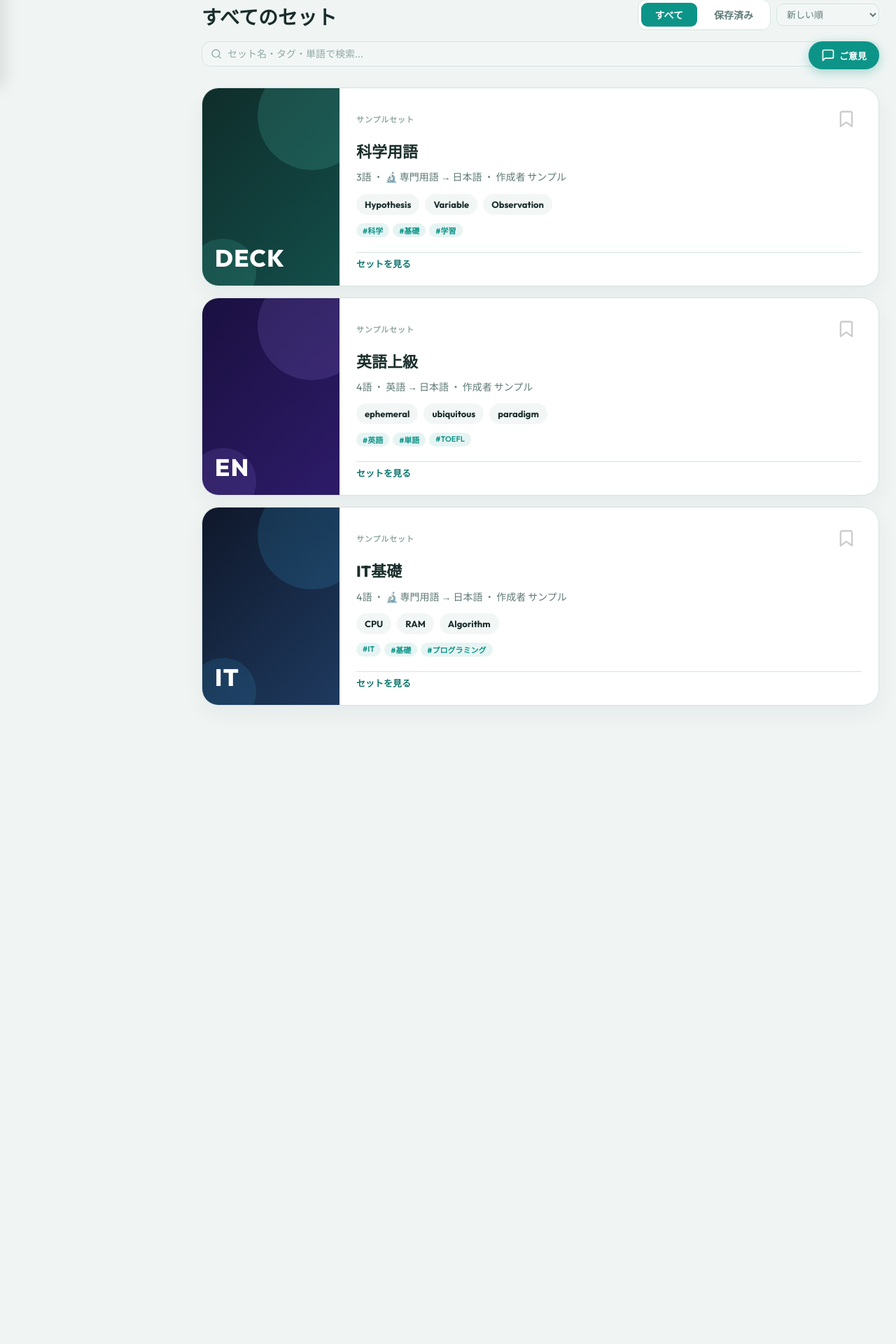
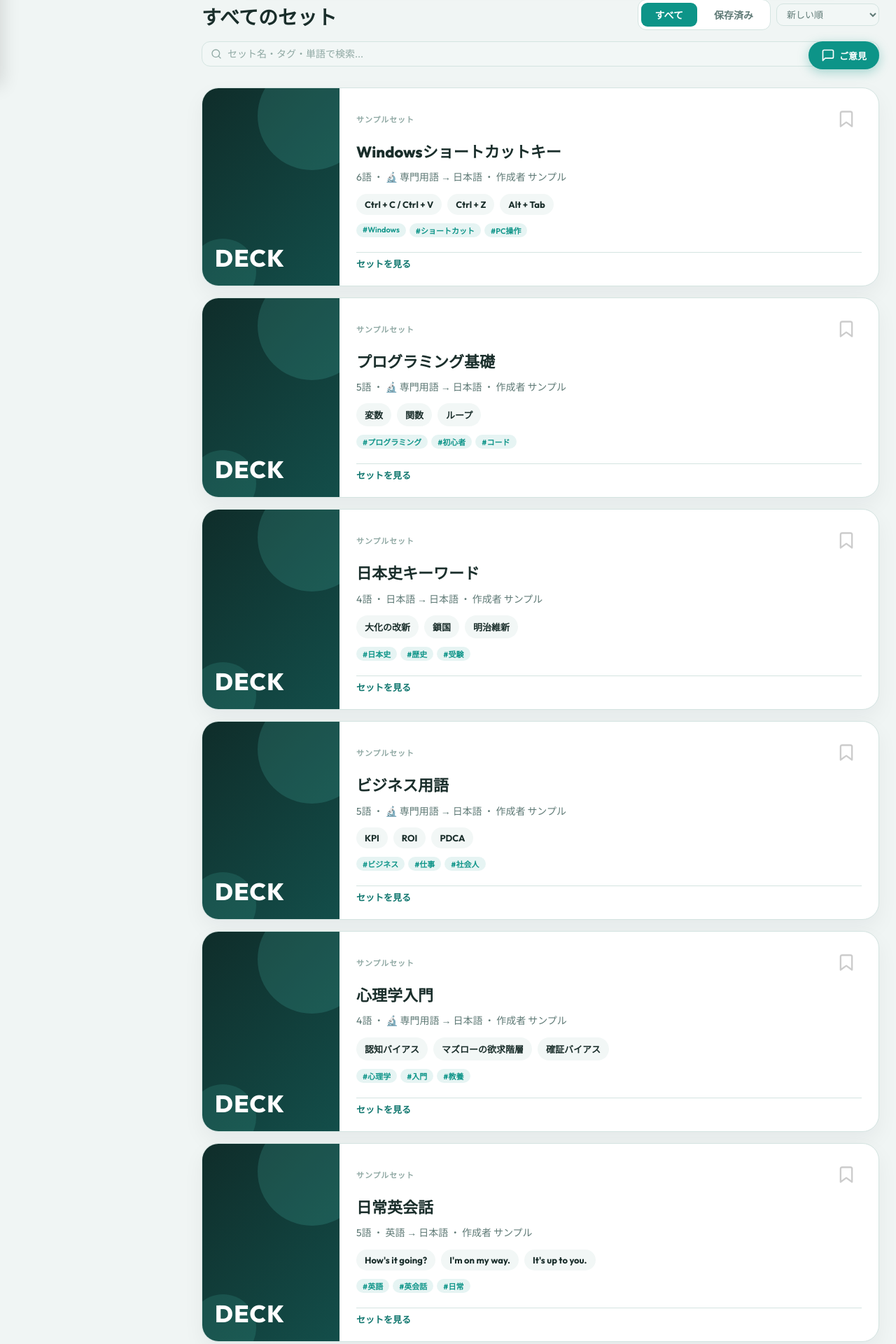
Before and after one commit to negimaneko/flash-auto, a React (Vite) app: page / in a window 1280 px wide. Shown: the part 677-2597 px from the top of the page at 70% size. Before the commit the page ends 1725 px from the top, so only its background shows below. Built offline with nearby package versions, Linux system fonts and the light colour scheme; no server answers.

Commit message:
公開ライブラリ用サンプルデッキ6種を追加（英会話・心理学・ビジネス・日本史・プログラミング・Windowsショートカット）
Co-Authored-By: Claude Opus 4.6 (1M context) <noreply@anthropic.com>

```diff
--- a/src/data.js
+++ b/src/data.js
@@ -58,6 +58,131 @@ export const SEED_DECKS = [
       { id: "s3c", word: "Observation", definition: "対象を注意深く見て事実や変化を記録する行為。科学的手法の基本ステップ。" },
     ],
   },
+  {
+    id: "seed-4",
+    name: "日常英会話",
+    author: "サンプル",
+    isPublic: true,
+    wordLang: "en",
+    defLang: "ja",
+    detailLevel: 2,
+    tags: ["#英語", "#英会話", "#日常"],
+    cleared: false,
+    masteredIds: [],
+    favorited: false,
+    favCount: 15,
+    cards: [
+      { id: "s4a", word: "How's it going?", definition: "「調子どう？」というカジュアルな挨拶。友人同士でよく使う。" },
+      { id: "s4b", word: "I'm on my way.", definition: "「今向かってるよ」。待ち合わせのときなどに使う定番フレーズ。" },
+      { id: "s4c", word: "It's up to you.", definition: "「あなた次第だよ」「任せるよ」。相手に判断をゆだねるときの表現。" },
+      { id: "s4d", word: "That makes sense.", definition: "「なるほど、わかる」。相手の説明に納得したときに使う相づち。" },
+      { id: "s4e", word: "Let me sleep on it.", definition: "「一晩考えさせて」。すぐに決められないときに使う表現。" },
+    ],
+  },
+  {
+    id: "seed-5",
+    name: "心理学入門",
+    author: "サンプル",
+    isPublic: true,
+    wordLang: "technical",
+    defLang: "ja",
+    detailLevel: 2,
+    tags: ["#心理学", "#入門", "#教養"],
+    cleared: false,
+    masteredIds: [],
+    favorited: false,
+    favCount: 9,
+    cards: [
+      { id: "s5a", word: "認知バイアス", definition: "思い込みや偏りによって判断がゆがむ心理現象。誰にでも起こりうる脳のクセ。" },
+      { id: "s5b", word: "マズローの欲求階層", definition: "人間の欲求を5段階に分けた理論。生理的欲求から自己実現欲求まで順に高くなる。" },
+      { id: "s5c", word: "確証バイアス", definition: "自分の信じたいことを裏付ける情報ばかり集めてしまう傾向。" },
+      { id: "s5d", word: "プラシーボ効果", definition: "偽の薬でも「効く」と信じることで実際に症状が改善する現象。思い込みの力。" },
+    ],
+  },
+  {
+    id: "seed-6",
+    name: "ビジネス用語",
+    author: "サンプル",
+    isPublic: true,
+    wordLang: "technical",
+    defLang: "ja",
+    detailLevel: 2,
+    tags: ["#ビジネス", "#仕事", "#社会人"],
+    cleared: false,
+    masteredIds: [],
+    favorited: false,
+    favCount: 11,
+    cards: [
+      { id: "s6a", word: "KPI", definition: "目標の達成度を測るための数値指標。Key Performance Indicatorの略。" },
+      { id: "s6b", word: "ROI", definition: "投資に対してどれだけ利益が出たかを示す指標。費用対効果のこと。" },
+      { id: "s6c", word: "PDCA", definition: "Plan→Do→Check→Actの4ステップを繰り返して業務を改善する手法。" },
+      { id: "s6d", word: "ステークホルダー", definition: "事業やプロジェクトに利害関係を持つ人や組織。顧客・株主・従業員など。" },
+      { id: "s6e", word: "リードタイム", definition: "作業の開始から完了までにかかる時間。短いほど効率が良いとされる。" },
+    ],
+  },
+  {
+    id: "seed-7",
+    name: "日本史キーワード",
+    author: "サンプル",
+    isPublic: true,
+    wordLang: "ja",
+    defLang: "ja",
+    detailLevel: 2,
+    tags: ["#日本史", "#歴史", "#受験"],
+    cleared: false,
+    masteredIds: [],
+    favorited: false,
+    favCount: 7,
+    cards: [
+      { id: "s7a", word: "大化の改新", definition: "645年に中大兄皇子らが蘇我氏を倒し、天皇中心の国づくりを始めた政治改革。" },
+      { id: "s7b", word: "鎖国", definition: "江戸幕府が外国との交流を厳しく制限した政策。約200年間続いた。" },
+      { id: "s7c", word: "明治維新", definition: "1868年から始まった日本の近代化改革。武士の時代が終わり、西洋の制度を導入した。" },
+      { id: "s7d", word: "廃藩置県", definition: "明治政府が藩を廃止して県を置いた政策。中央集権体制を確立するための改革。" },
+    ],
+  },
+  {
+    id: "seed-8",
+    name: "プログラミング基礎",
+    author: "サンプル",
+    isPublic: true,
+    wordLang: "technical",
+    defLang: "ja",
+    detailLevel: 2,
+    tags: ["#プログラミング", "#初心者", "#コード"],
+    cleared: false,
+    masteredIds: [],
+    favorited: false,
+    favCount: 10,
+    cards: [
+      { id: "s8a", word: "変数", definition: "データを入れておく名前付きの箱。プログラムの中で値を保存・変更するために使う。" },
+      { id: "s8b", word: "関数", definition: "まとまった処理に名前をつけて再利用できるようにしたもの。入力を受け取り結果を返す。" },
+      { id: "s8c", word: "ループ", definition: "同じ処理を条件が満たされるまで繰り返す仕組み。for文やwhile文が代表的。" },
+      { id: "s8d", word: "配列", definition: "複数のデータをまとめて順番に管理するデータ構造。番号（インデックス）でアクセスする。" },
+      { id: "s8e", word: "条件分岐", definition: "条件に応じて処理を切り替える仕組み。if文が代表的。「もし〇〇なら△△する」。" },
+    ],
+  },
+  {
+    id: "seed-9",
+    name: "Windowsショートカットキー",
+    author: "サンプル",
+    isPublic: true,
+    wordLang: "technical",
+    defLang: "ja",
+    detailLevel: 2,
+    tags: ["#Windows", "#ショートカット", "#PC操作"],
+    cleared: false,
+    masteredIds: [],
+    favorited: false,
+    favCount: 14,
+    cards: [
+      { id: "s9a", word: "Ctrl + C / Ctrl + V", definition: "コピー＆貼り付け。選択したものを複製して別の場所に貼る、最も基本の操作。" },
+      { id: "s9b", word: "Ctrl + Z", definition: "元に戻す（Undo）。直前の操作を取り消す。間違えたらとりあえずこれ。" },
+      { id: "s9c", word: "Alt + Tab", definition: "開いているウィンドウを切り替える。複数のアプリを行き来するときに便利。" },
+      { id: "s9d", word: "Win + D", definition: "デスクトップを一瞬で表示する。もう一度押すと元に戻る。" },
+      { id: "s9e", word: "Win + L", definition: "画面をロックする。席を離れるときのセキュリティ対策に必須。" },
+      { id: "s9f", word: "Ctrl + Shift + Esc", definition: "タスクマネージャーを直接開く。アプリが固まったときの強制終了に使う。" },
+    ],
+  },
 ];
 
 export const SAMPLE_CARD_DEFINITIONS = Object.fromEntries(
```
